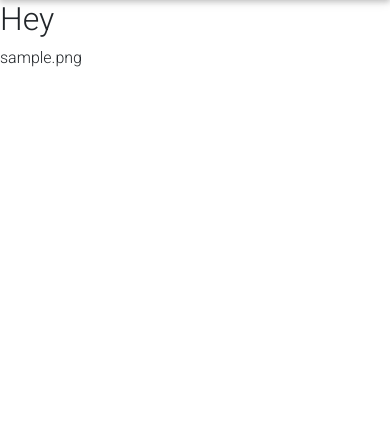
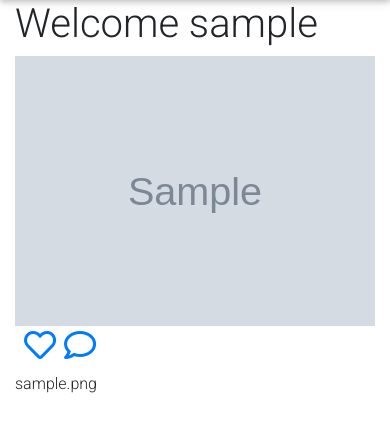
Before and after one commit to DorcasToto/IGClone, a Django app: page / in a window 390 px wide. Shown: the part 64-496 px from the top of the page. Run offline with Django 3.2, Linux system fonts and the light colour scheme; a user stored in the database is signed in; tables that the repository leaves empty hold one stand-in row (values such as "Sample post"); grey boxes marked "Sample" are stand-in pictures; some libraries are stand-ins or nearby versions.

```diff
--- a/Instagram/models.py
+++ b/Instagram/models.py
@@ -9,6 +9,9 @@ class Profile(models.Model):
     profilephoto = models.ImageField(upload_to = 'images')
     Bio = models.CharField(max_length=30)
     user = models.ForeignKey(User,on_delete=models.CASCADE)
+
+    def __str__(self):
+        return self.Bio
 
 class Image(models.Model):
     image = models.ImageField(upload_to = 'images')
@@ -25,3 +28,9 @@ class Image(models.Model):
 
     def __str__(self):
         return self.imageName
+
+class Comment(models.Model):
+    comment = models.TextField()
+    postt= models.ForeignKey(Image, on_delete=models.CASCADE)
+    userr= models.ForeignKey(Profile, on_delete=models.CASCADE)
+    created = models.DateTimeField(auto_now_add=True, null=True)
--- a/Instagram/templates/index.html
+++ b/Instagram/templates/index.html
@@ -1,7 +1,26 @@
 {%extends 'base.html'%}
 {%block content%}
-<h2>Hey</h2>
-{%for post in posts%}
-{{post.imageCaption}}
-{%endfor%}
+<div class="container">
+    <h1>Welcome {{user.username}}</h1>
+    <div class="row">
+        {%for post in posts%}
+        <div class="col-md-8" style="border: light 2px;">
+            <div class="panel">
+                <img src="{{post.image.url}}" class="img-fluid">
+                <div class="row pl-4">
+                    <a href=""><i class="fas fa-heart h2 fa-fw pr-3"></i></a>
+                    <a href=""><i class="fas fa-comment h2 fa-fw pr-3"></i></a>
+                </div>
+                <p>{{post.imageCaption}}</p>
+            </div>
+        </div>
+        <div class="col-md-4">
+            {%for prof in profile%}
+            {{prof.user}}
+            {%endfor%}
+        </div>
+        {%endfor%}
+    </div>
+</div>
+
 {%endblock content%}
--- a/Instagram/templates/navbar.html
+++ b/Instagram/templates/navbar.html
@@ -15,7 +15,7 @@
                 <div class="navbar-nav">
                     {% if user.is_authenticated %}
                     <a class="nav-item nav-link" href="">Profile</a>
-                    <a class="nav-item nav-link" href="">Logout</a>
+                    <a class="nav-item nav-link" href="/logout">Logout</a>
                     {% else %}
                     <a class="nav-item nav-link" href="accounts/login">Login</a>
                     <a class="nav-item nav-link" href="accounts/register">Register</a>
--- a/Instagram/urls.py
+++ b/Instagram/urls.py
@@ -5,7 +5,7 @@ from django.conf.urls.static import static
 
 urlpatterns = [
     path('',views.index,name = 'home'),
-    path('new/post/', views.newPost, name='newPost')
+    path('new/post/', views.newPost, name='newPost'),
 ]
 
 if settings.DEBUG:
--- a/Instagram/views.py
+++ b/Instagram/views.py
@@ -4,29 +4,35 @@ from django.contrib.auth import authenticate, login
 from django.shortcuts import render,redirect
 from django.contrib.auth.decorators import login_required
 from .forms import NewPostForm
-from .models import Image
+from .models import Image, Profile
 
 # Create your views here.
 @login_required(login_url='/accounts/login/')
 def index(request):
     posts = Image.objects.all()
+    # profile = Profile.objects.filter(user=Image.profile.id).first()
     # print('posts',posts)
     return render(request,'index.html',{"posts":posts})
 
 @login_required(login_url='/accounts/login/')
 def newPost(request):
     current_user = request.user
+    user_profile = Profile.objects.get(user = current_user)
     if request.method == 'POST':
         form = NewPostForm(request.POST, request.FILES)
         if form.is_valid():
             image=form.cleaned_data.get('image')
-            import pdb; pdb.set_trace()
             imageCaption=form.cleaned_data.get('imageCaption')
-            post = Image(image = image,imageCaption= imageCaption)
-            import pdb; pdb.set_trace()
+            post = Image(image = image,imageCaption= imageCaption, profile=user_profile)
             post.savePost()
+        else:
+            print(form.errors)
+
         return redirect('home')
 
     else:
         form = NewPostForm()
     return render(request, 'newPost.html', {"form": form})
+
+def profile(request):
+    pass
--- a/InstragramClone/urls.py
+++ b/InstragramClone/urls.py
@@ -21,5 +21,6 @@ urlpatterns = [
     path('admin/', admin.site.urls),
     path('',include('Instagram.urls')),
     path('accounts/', include('django_registration.backends.one_step.urls')),
-    path('accounts/', include('django.contrib.auth.urls'))
+    path('accounts/', include('django.contrib.auth.urls')),
+    path('logout/', views.LogoutView, {"next_page": '/'}),
 ]
```
Also changed, not shown: Instagram/migrations/0008_comment.py (added), media/images/fruit-2367029_1920.jpg (added), media/images/fruit-2367029_1920_fkel13K.jpg (added), media/images/hands-2847508_1920.jpg (added), media/images/hands-2847508_1920_lTaUU6n.jpg (added), media/images/husky-3380548_1920.jpg (added).
